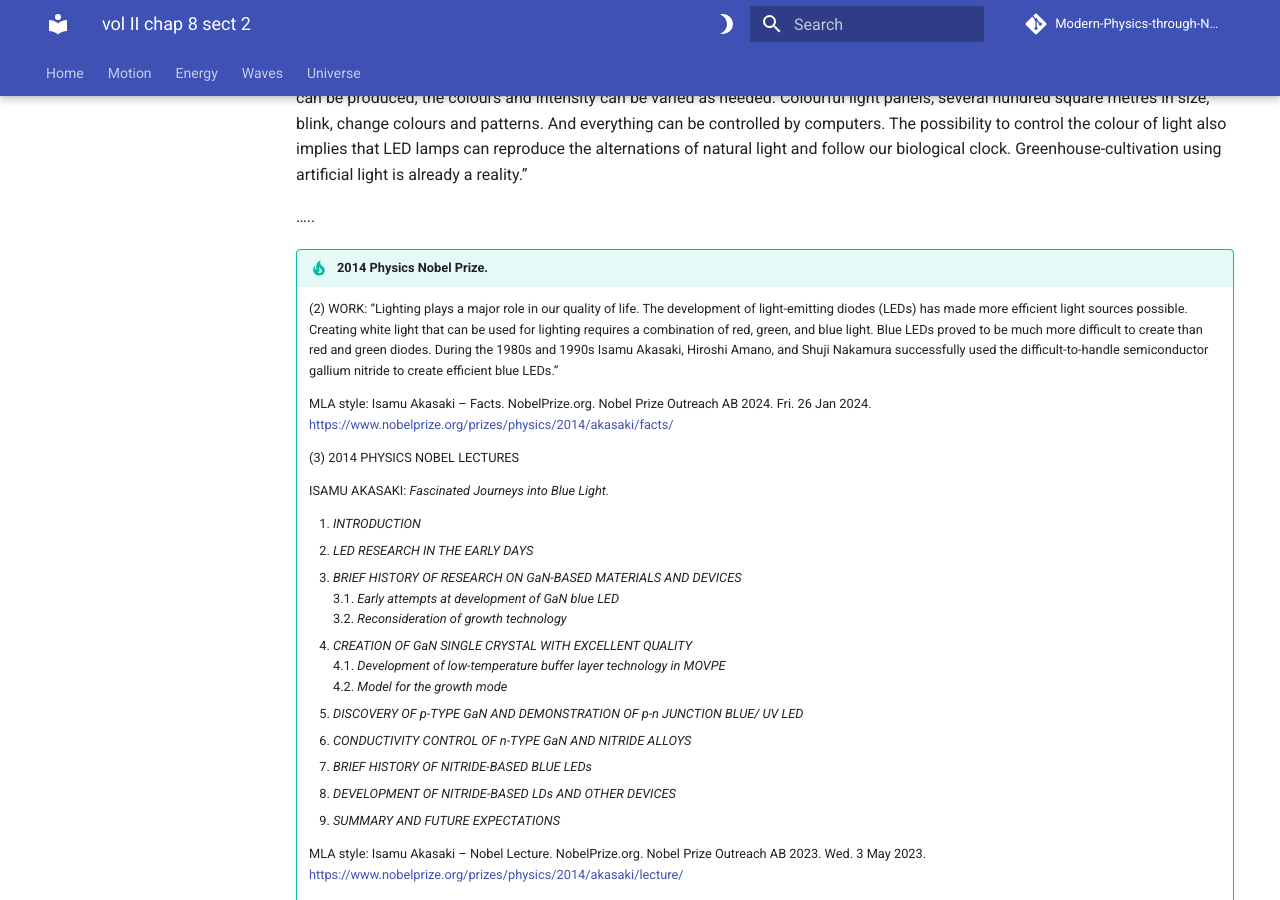
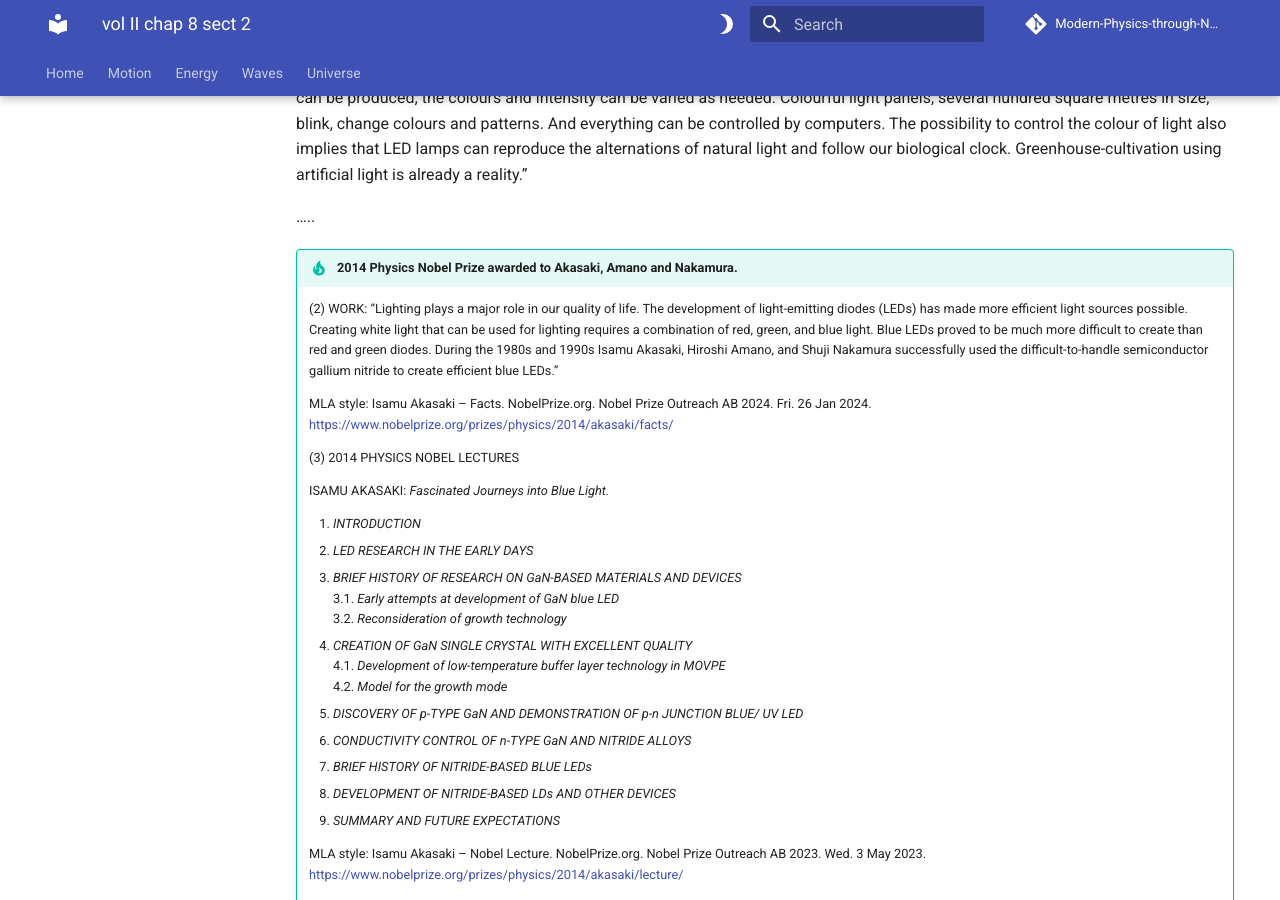
Before and after one commit to modphysnobel/modphysnobel.github.io, an MkDocs documentation site: the page built from docs/vol-II/vol-II-chap-8-sect-2.md, in a window 1280 px wide and 900 px high, scrolled down 6784 px. Built offline with MkDocs 1.6.1 and Material for MkDocs 9.7.7, drawn with Linux system fonts in a browser that asks for light colours; some web fonts are replaced; comment, search, counter and statistics services are not loaded.

Commit message:
Update vol-II-chap-8-sect-2.md

```diff
--- a/docs/vol-II/vol-II-chap-8-sect-2.md
+++ b/docs/vol-II/vol-II-chap-8-sect-2.md
@@ -167,7 +167,7 @@ In what follows we include three documents related to the 2014 Physics Nobel Pri
 
 …..
 
-!!! tip "2014 Physics Nobel Prize."
+!!! tip "2014 Physics Nobel Prize awarded to Akasaki, Amano and Nakamura."
 
 	(2) WORK: “Lighting plays a major role in our quality of life. The development of light-emitting diodes (LEDs) has made more efficient light sources possible. Creating white light that can be used for lighting requires a combination of red, green, and blue light. Blue LEDs proved to be much more difficult to create than red and green diodes. During the 1980s and 1990s Isamu Akasaki, Hiroshi Amano, and Shuji Nakamura successfully used the difficult-to-handle semiconductor gallium nitride to create efficient blue LEDs.”
 
```
